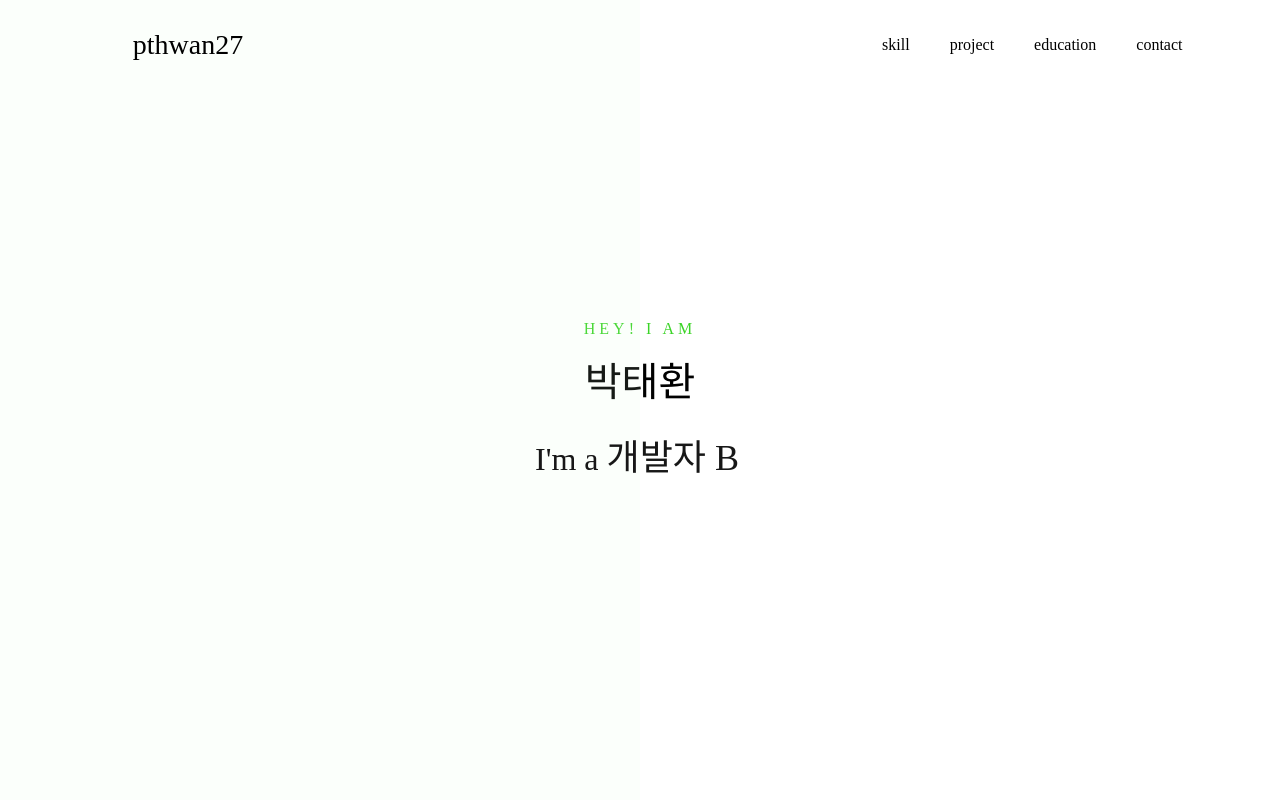
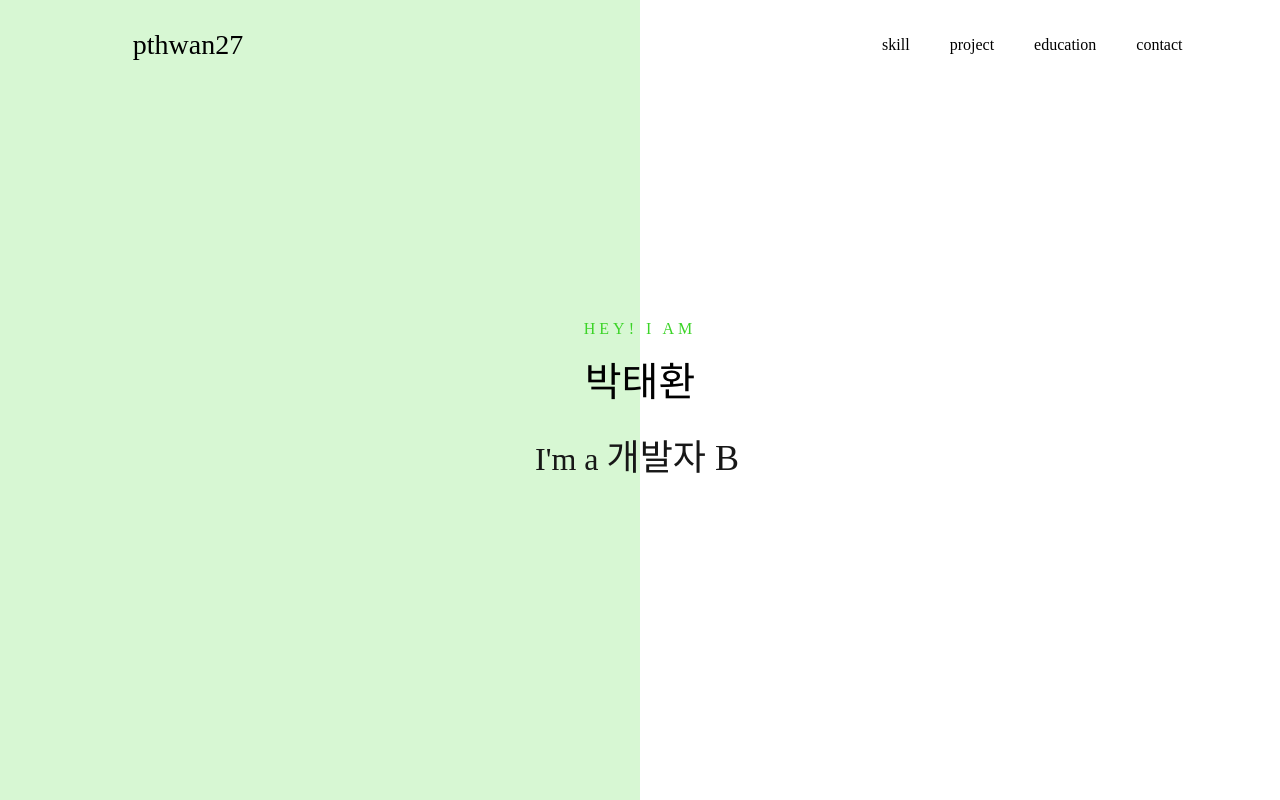
Before and after one commit to pthwan27/pthwan27.github.io, a Next.js app: page / in a window 1280 px wide. Built offline with nearby package versions, Linux system fonts and the light colour scheme; a web font is replaced by a local one.

Commit message:
feat : add overlay

```diff
--- a/app/styles/component/overlay.scss
+++ b/app/styles/component/overlay.scss
@@ -5,7 +5,8 @@
   right: 0;
   bottom: 0;
   content: "";
-  opacity: 0.1;
+  opacity: 0.2;
+  z-index: -1;
   width: 50%;
-  background: var(--background);
+  background: var(--maincolor);
 }
```
